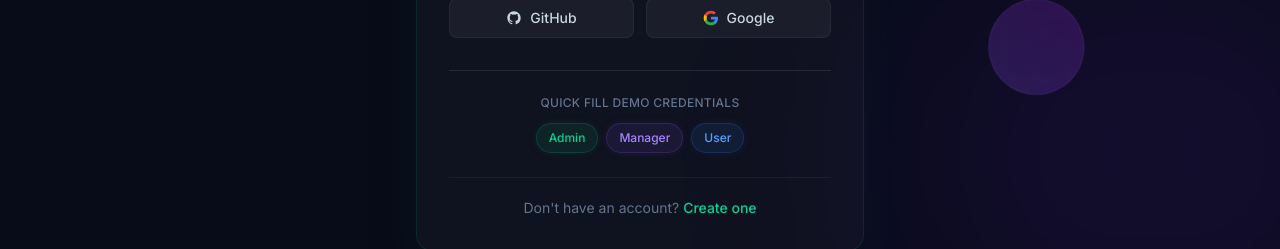
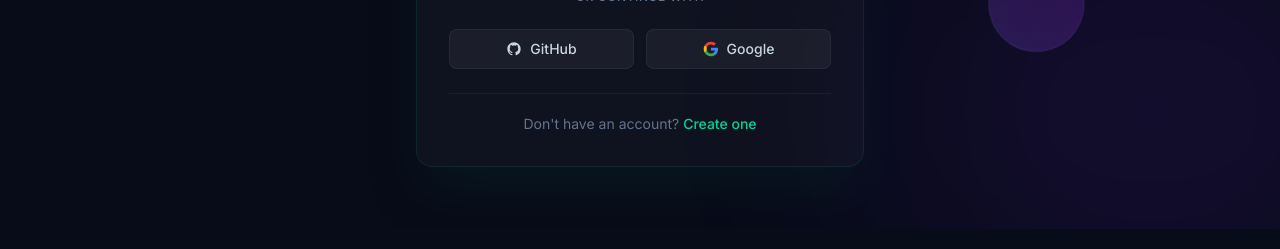
Before and after one commit to himashavalantina/smart-order-allocation-system, a Next.js app in the folder frontend/: page /login in a window 1280 px wide. Shown: the part 571-820 px from the top of the page. Built offline with nearby package versions, Linux system fonts and the light colour scheme; no server answers.

Commit message:
chore(auth): remove demo credentials autofill from login page

```diff
--- a/frontend/src/app/login/page.tsx
+++ b/frontend/src/app/login/page.tsx
@@ -38,18 +38,6 @@ export default function LoginPage() {
     }
   };
 
-  // const fillDemoCredentials = (role: 'admin' | 'manager' | 'user') => {
-  //   if (role === 'admin') {
-  //     setEmail("admin@orderalloc.lk");
-  //     setPassword("Admin@123");
-  //   } else if (role === 'manager') {
-  //     setEmail("manager@colombo03.com");
-  //     setPassword("Manager@123");
-  //   } else {
-  //     setEmail("kavya@example.com");
-  //     setPassword("Customer@123");
-  //   }
-  // };
 
   return (
     <div className="min-h-screen flex items-center justify-center px-4 py-8 relative overflow-hidden bg-[#080b18]">
@@ -174,33 +162,6 @@ export default function LoginPage() {
             </button>
           </div>
 
-          {/* Quick Fill Demo Credentials */}
-          <div className="mt-8 pt-6 border-t border-white/10">
-            <p className="text-xs text-slate-500 text-center mb-3 font-medium uppercase tracking-wide">Quick Fill Demo Credentials</p>
-            <div className="flex flex-wrap justify-center gap-2">
-              <button
-                type="button"
-                onClick={() => fillDemoCredentials('admin')}
-                className="px-3 py-1.5 rounded-full bg-emerald-500/10 border border-emerald-500/20 text-emerald-400 text-xs font-medium hover:bg-emerald-500/20 transition-colors shadow-[0_0_10px_rgba(16,185,129,0.1)] hover:shadow-[0_0_15px_rgba(16,185,129,0.2)]"
-              >
-                Admin
-              </button>
-              <button
-                type="button"
-                onClick={() => fillDemoCredentials('manager')}
-                className="px-3 py-1.5 rounded-full bg-violet-500/10 border border-violet-500/20 text-violet-400 text-xs font-medium hover:bg-violet-500/20 transition-colors shadow-[0_0_10px_rgba(139,92,246,0.1)] hover:shadow-[0_0_15px_rgba(139,92,246,0.2)]"
-              >
-                Manager
-              </button>
-              <button
-                type="button"
-                onClick={() => fillDemoCredentials('user')}
-                className="px-3 py-1.5 rounded-full bg-blue-500/10 border border-blue-500/20 text-blue-400 text-xs font-medium hover:bg-blue-500/20 transition-colors shadow-[0_0_10px_rgba(59,130,246,0.1)] hover:shadow-[0_0_15px_rgba(59,130,246,0.2)]"
-              >
-                User
-              </button>
-            </div>
-          </div>
 
           <div className="mt-6 pt-5 border-t border-white/5 text-center">
             <p className="text-slate-500 text-sm">
```
